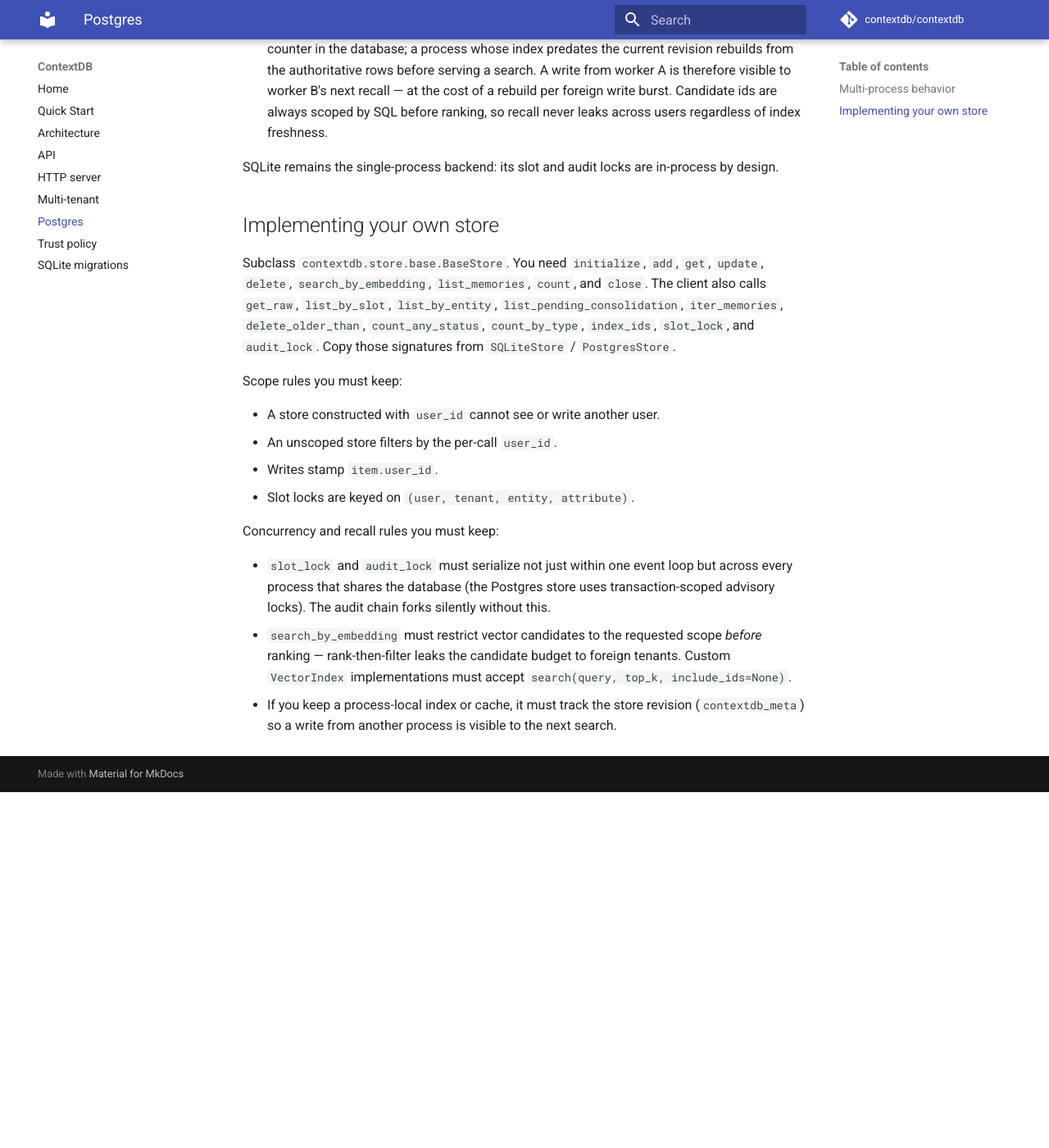
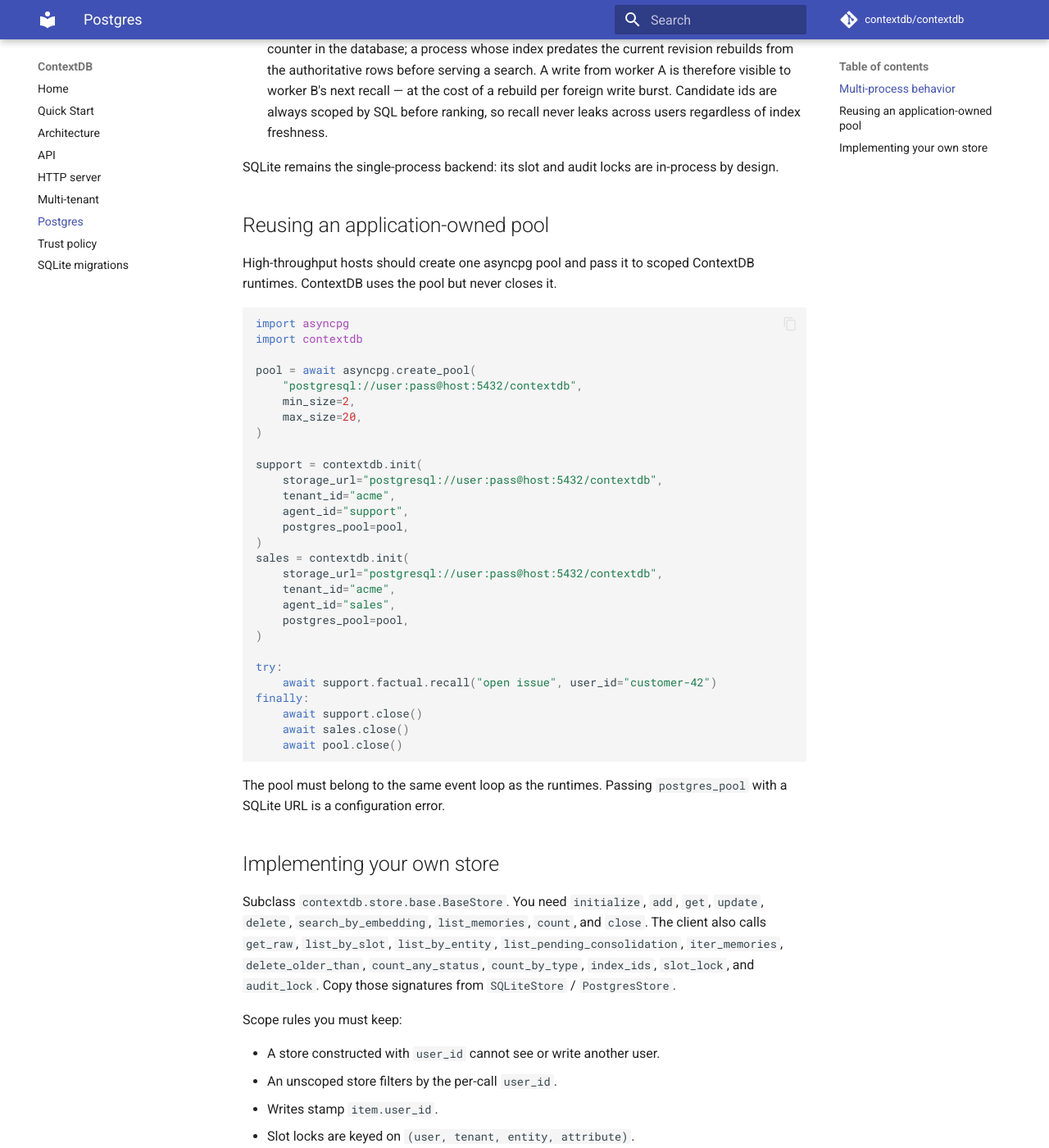
Before and after one commit to atomsai/contextdb, an MkDocs documentation site: the page built from docs/postgres.md, in a window 1280 px wide and 1400 px high, scrolled down 774 px. Shown: the whole window at 82% size. Built offline with MkDocs 1.6.1 and Material for MkDocs 9.7.7, drawn with Linux system fonts in a browser that asks for light colours; comment, search, counter and statistics services are not loaded; before the commit the page ends 1740 px from its top, so only the background shows below that.

Commit message:
Allow hosts to share Postgres pools (#3)
Let high-throughput runtimes reuse one externally owned asyncpg pool without transferring shutdown ownership, eliminating connection churn and per-project pool multiplication.

Co-authored-by: Gaurav Sharma <infogaufire@gmail.com>
Co-authored-by: Cursor <cursoragent@cursor.com>

````diff
--- a/contextdb/__init__.py
+++ b/contextdb/__init__.py
@@ -70,6 +70,7 @@ def init(
     session_id: str | None = None,
     clock: Clock | None = None,
     trust_policy: TrustPolicy | None = None,
+    postgres_pool: Any | None = None,
     **kwargs: Any,
 ) -> ContextDB:
     """Create a :class:`ContextDB` client.
@@ -84,6 +85,8 @@ def init(
         config: Pre-built configuration. When ``None`` one is constructed
             from ``kwargs`` and environment variables prefixed with
             ``CONTEXTDB_``.
+        postgres_pool: Optional externally owned asyncpg pool. Valid only with
+            a PostgreSQL ``storage_url``. ContextDB never closes this pool.
         **kwargs: Forwarded to :class:`ContextDBConfig` if ``config`` is
             not provided.
 
@@ -99,4 +102,5 @@ def init(
         session_id=session_id,
         clock=clock,
         trust_policy=trust_policy,
+        postgres_pool=postgres_pool,
     )
--- a/docs/postgres.md
+++ b/docs/postgres.md
@@ -42,6 +42,45 @@ The store is safe to share across processes and workers:
 SQLite remains the single-process backend: its slot and audit locks are
 in-process by design.
 
+## Reusing an application-owned pool
+
+High-throughput hosts should create one asyncpg pool and pass it to scoped
+ContextDB runtimes. ContextDB uses the pool but never closes it.
+
+```python
+import asyncpg
+import contextdb
+
+pool = await asyncpg.create_pool(
+    "postgresql://user:pass@host:5432/contextdb",
+    min_size=2,
+    max_size=20,
+)
+
+support = contextdb.init(
+    storage_url="postgresql://user:pass@host:5432/contextdb",
+    tenant_id="acme",
+    agent_id="support",
+    postgres_pool=pool,
+)
+sales = contextdb.init(
+    storage_url="postgresql://user:pass@host:5432/contextdb",
+    tenant_id="acme",
+    agent_id="sales",
+    postgres_pool=pool,
+)
+
+try:
+    await support.factual.recall("open issue", user_id="customer-42")
+finally:
+    await support.close()
+    await sales.close()
+    await pool.close()
+```
+
+The pool must belong to the same event loop as the runtimes. Passing
+`postgres_pool` with a SQLite URL is a configuration error.
+
 ## Implementing your own store
 
 Subclass `contextdb.store.base.BaseStore`. You need `initialize`, `add`,
````
Also changed, not shown: 6 other files.
